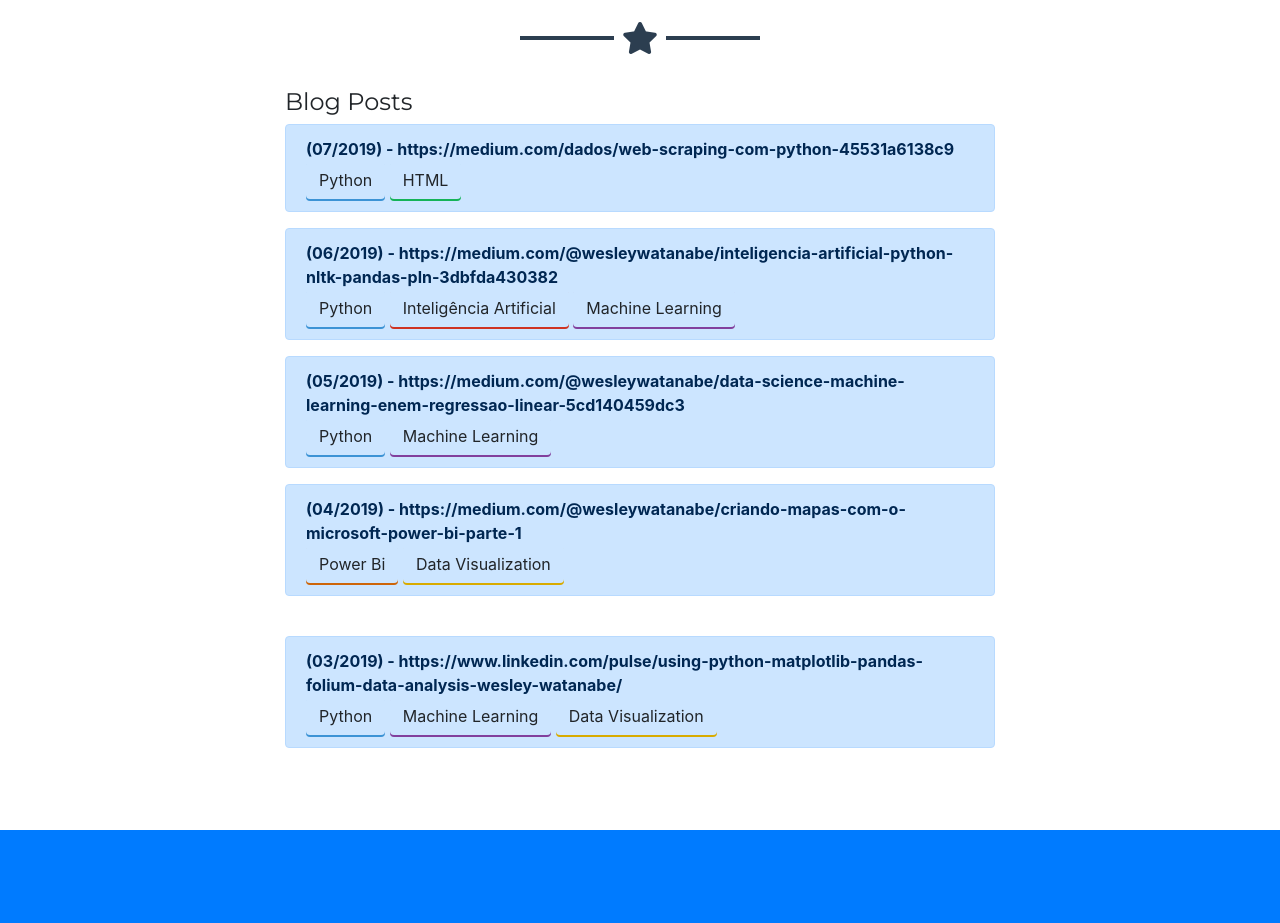
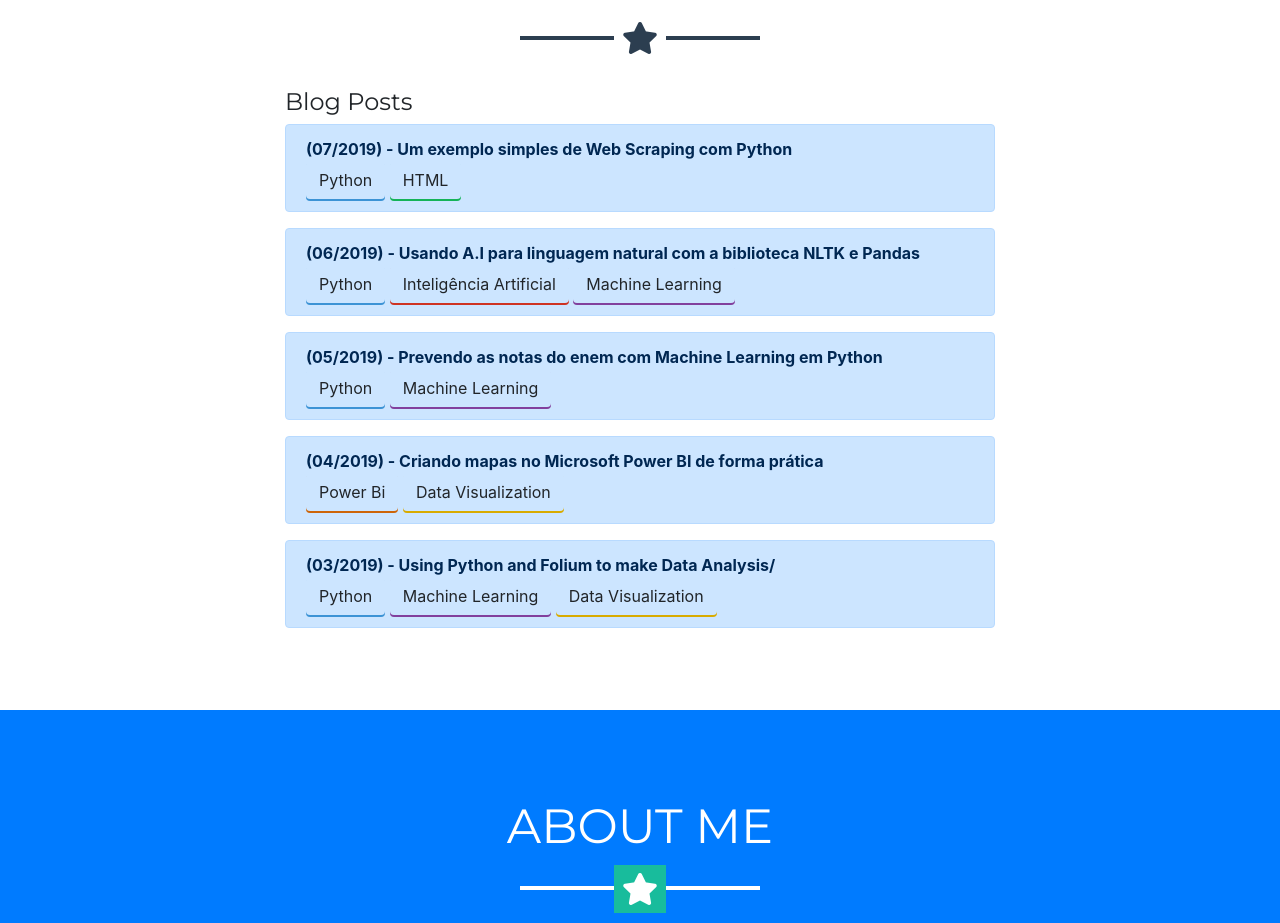
Before and after one commit to wesleykaoru/Home, a website with bundled scripts: page index.html in a window 1280 px wide. Shown: the part 820-1743 px from the top of the page. Built offline with nearby package versions, Linux system fonts and the light colour scheme.

Commit message:
Articles headlines updated

```diff
--- a/css/icons_tech.css
+++ b/css/icons_tech.css
@@ -1,8 +1,8 @@
 /* start da css for da buttons */
 .btn {
-  border-radius: 2px;
+  border-radius: 4px;
   padding: 3px;
-  font-size: 9px;
+  font-size: 12px;
   text-decoration: none;
   margin: 0px;
   color: #fff;
--- a/index.html
+++ b/index.html
@@ -81,7 +81,7 @@
 
          <div class="alert alert-primary" role="alert">
         <a href="https://medium.com/dados/web-scraping-com-python-45531a6138c9" class="alert-link">
-        (07/2019) -  https://medium.com/dados/web-scraping-com-python-45531a6138c9</a></br>
+        (07/2019) - Um exemplo simples de Web Scraping com Python </a></br>
         <p class="btn blue">Python</p>
         <p class="btn green">HTML</p>
         </div>
@@ -89,7 +89,7 @@
 
          <div class="alert alert-primary" role="alert">
         <a href="https://medium.com/@wesleywatanabe/inteligencia-artificial-python-nltk-pandas-pln-3dbfda430382" class="alert-link">
-        (06/2019) -  https://medium.com/@wesleywatanabe/inteligencia-artificial-python-nltk-pandas-pln-3dbfda430382</a></br>
+        (06/2019) -  Usando A.I para linguagem natural com a biblioteca NLTK e Pandas</a></br>
         <p class="btn blue">Python</p>
         <p class="btn red">Inteligência Artificial</p>
         <p class="btn purple">Machine Learning</a>
@@ -98,7 +98,7 @@
 
          <div class="alert alert-primary" role="alert">
         <a href="https://medium.com/@wesleywatanabe/data-science-machine-learning-enem-regressao-linear-5cd140459dc3" class="alert-link">
-        (05/2019) -  https://medium.com/@wesleywatanabe/data-science-machine-learning-enem-regressao-linear-5cd140459dc3</a></br>
+        (05/2019) -  Prevendo as notas do enem com Machine Learning em Python</a></br>
         <p class="btn blue">Python</p>
         <p class="btn purple">Machine Learning</a>
         </div>
@@ -106,15 +106,15 @@
         <div class="alert alert-primary" role="alert">
         <a href="https://medium.com/@wesleywatanabe/criando-mapas-com-o-microsoft-power-bi-parte-1-ce3ed401debd?source=friends_link&sk=b74be4f2866b9d5eab6ebd93de711f70" class="alert-link">
 
-        (04/2019) -  https://medium.com/@wesleywatanabe/criando-mapas-com-o-microsoft-power-bi-parte-1</a></br>
+        (04/2019) - Criando mapas no Microsoft Power BI de forma prática</a></br>
         <p class="btn orange">Power Bi</p>
         <p class="btn yellow">Data Visualization</p>
-        </div></br>
+        </div>
 
 
         <div class="alert alert-primary" role="alert">
         <a href="https://www.linkedin.com/pulse/using-python-matplotlib-pandas-folium-data-analysis-wesley-watanabe" class="alert-link">
-        (03/2019) -  https://www.linkedin.com/pulse/using-python-matplotlib-pandas-folium-data-analysis-wesley-watanabe/</a></br>
+        (03/2019) -  Using Python and Folium to make Data Analysis/</a></br>
         <p class="btn blue">Python</p>
         <p class="btn purple">Machine Learning</p>
         <p class="btn yellow">Data Visualization</p>
```
